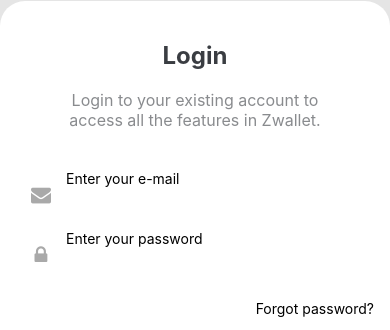
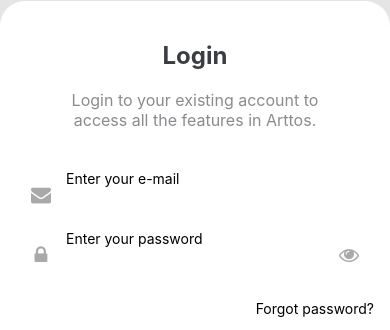
Before and after one commit to asepsetiawan9/arttos-react-native, a React Native app: screen /Login in a window 390 px wide. Shown: the part 209-539 px from the top of the page. Built offline with nearby package versions, Linux system fonts and the light colour scheme.

Commit message:
profile screen fix

```diff
--- a/src/screens/Login.js
+++ b/src/screens/Login.js
@@ -21,7 +21,7 @@ const Login = ({navigation}) => {
   const [password, setPassword] = useState('');
 
   const dispatch = useDispatch();
-
+  const [showText, setShow] = React.useState(false);
   const data = {
     email,
     password,
@@ -51,7 +51,7 @@ const Login = ({navigation}) => {
             <Text style={styles.textTittle}> Login </Text>
             <Text style={styles.text}>
               Login to your existing account to access all the features in
-              Zwallet.
+              Arttos.
             </Text>
           </View>
           <View style={styleLocal.inputWrapper}>
@@ -68,13 +68,6 @@ const Login = ({navigation}) => {
                 />
               </View>
             </View>
-            {/* <Input
-              placeholder="Enter your e-mail"
-              icon="user"
-              type="email-address"
-              onChange={newEmail => setEmail(newEmail)}
-              defaultValuse={email}
-            /> */}
           </View>
           <View style={styleLocal.inputWrapper}>
             <View style={stylesForm.wrapper}>
@@ -87,20 +80,20 @@ const Login = ({navigation}) => {
                   scure={true}
                   onChangeText={passwordNew => setPassword(passwordNew)}
                   initialValue={password}
+                  secureTextEntry={!showText}
                 />
               </View>
+              <TouchableOpacity onPress={() => setShow(!showText)}>
+                <View style={stylesForm.iconWrapper}>
+                  <Icon
+                    name={showText ? 'eye-slash' : 'eye'}
+                    size={20}
+                    color="#A9A9A9"
+                  />
+                </View>
+              </TouchableOpacity>
             </View>
-            {/* <Input
-              placeholder="Enter your password"
-              icon="lock"
-              scure={true}
-              onChangeText={newPassword => setPassword(newPassword)}
-              defaultValue={password}
-            /> */}
           </View>
-          {/* <TouchableOpacity onPress={this.onPressSimpleAlert}>
-          <Text style={styles.toucaButtonTxt}>simple Alert</Text>
-        </TouchableOpacity> */}
           <View
             style={{alignItems: 'flex-end', paddingBottom: 50, paddingTop: 10}}>
             <TouchableOpacity onPress={() => navigation.navigate('Passforgot')}>
--- a/src/screens/Profile.js
+++ b/src/screens/Profile.js
@@ -17,10 +17,7 @@ import {logout} from '../redux/reducers/auth';
 
 const Profile = () => {
   const dispatch = useDispatch();
-
-  const token = useSelector(state => state.auth.token);
-  const profile = useSelector(state => state.profile.data);
-  // console.log('ini profile', profile.fullname);
+  const profile = useSelector(state => state.profile.dataProfile);
 
   const onLogout = () => {
     dispatch(logout());
```
